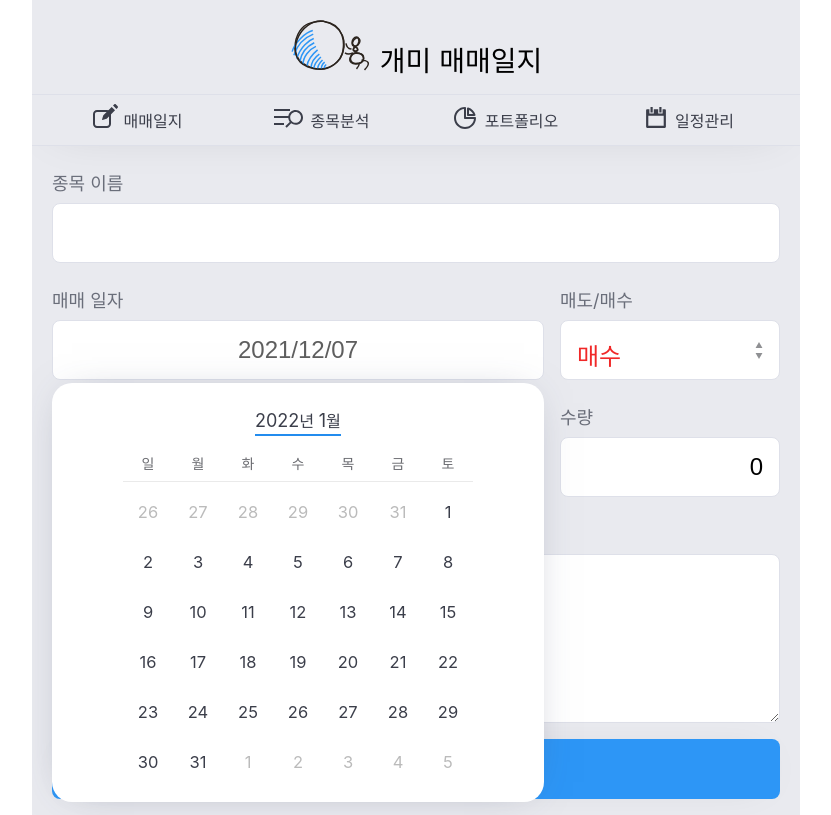
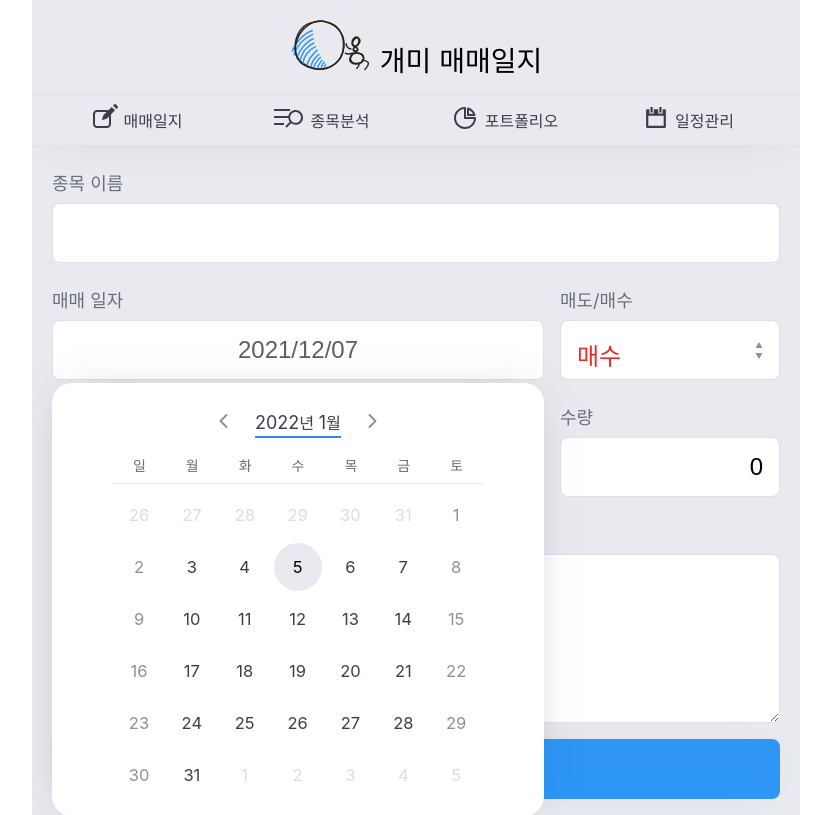
Before and after one commit to uu29/trading-log, a Next.js app: page /create in a window 1280 px wide. Shown: the whole page, without its empty margins (224-1055 px from the left). Built offline with nearby package versions, Linux system fonts and the light colour scheme.

Commit message:
update: CalendarForm 스타일링

```diff
--- a/components/calendar/CalendarStyle.tsx
+++ b/components/calendar/CalendarStyle.tsx
@@ -180,6 +180,7 @@ export const ControlBtn = styled.button<{ isNext?: boolean }>`
   font-size: 1.6rem;
   color: #8f9093;
   transform: translateY(1px);
+  text-indent: -9999px;
 
   ${({ isNext }) =>
     isNext
--- a/components/form/CalendarForm.tsx
+++ b/components/form/CalendarForm.tsx
@@ -1,43 +1,47 @@
+import { useMemo } from "react";
 import useCalendar from "hooks/useCalendar";
 import styled from "@emotion/styled";
-import { CalendarGridWrap } from "components/calendar/CalendarStyle";
+import { getDateObjFromSeconds, todaySec } from "core/firestore/timestamp";
+import { CalendarGridWrap, ControlBtn } from "components/calendar/CalendarStyle";
 
 interface FormDateAreaProps {
   sec: number;
+  extraDay: boolean;
 }
 
-const FormDateArea = ({ sec }: FormDateAreaProps) => {
-  const { checkExtraDay } = useCalendar();
-  const extraDay = checkExtraDay(sec);
+const FormDateArea = ({ sec, extraDay }: FormDateAreaProps) => {
+  const isToday = useMemo(() => todaySec() === sec, [sec]);
+
+  const { _day } = getDateObjFromSeconds(sec);
   const date = new Date(sec * 1000).getDate();
 
-  return <DateItem extraDay={extraDay}>{date}</DateItem>;
-};
-
-const dateDiffMontly = (year, month, monthly_period) => {
-  const now = new Date(year, month, 1);
-  let diff = new Date(now.setMonth(now.getMonth() + monthly_period)); // 특정 month만큼 더하거나 뺌
-  return diff;
+  return (
+    <DateItem extraDay={extraDay} isToday={isToday} isWeekend={_day === 0 || _day === 6}>
+      {date}
+    </DateItem>
+  );
 };
 
 const CalendarForm = () => {
-  const { currYM, secondsFromEpoch, daysKr } = useCalendar();
-  const oneMonthAgo = dateDiffMontly(currYM[0], currYM[1] - 1, -1);
-  const oneMonthLater = dateDiffMontly(currYM[0], currYM[1] - 1, 1);
-  console.log("oneMonthAgo: ", oneMonthAgo);
-  console.log("oneMonthLater: ", oneMonthLater);
+  const { currYM, secondsFromEpoch, daysKr, setPrevMonth, setNextMonth, checkExtraDay } = useCalendar();
 
   return (
     <CalendarFormWrap>
       <CalendarFormLayer>
-        <CurrDate>
+        <CurrDateArea>
+          <ControlBtn type="button" onClick={setPrevMonth}>
+            이전
+          </ControlBtn>
           <h3>
             {currYM[0]}
             <span className="text">년 </span>
             {currYM[1]}
             <span className="text">월</span>
           </h3>
-        </CurrDate>
+          <ControlBtn type="button" isNext onClick={setNextMonth}>
+            다음
+          </ControlBtn>
+        </CurrDateArea>
         <CalendarGridWrap>
           {daysKr.map((dayStr) => (
             <DaysItem key={dayStr}>{dayStr}</DaysItem>
@@ -45,7 +49,7 @@ const CalendarForm = () => {
         </CalendarGridWrap>
         <CalendarGridWrap>
           {secondsFromEpoch.map((sec) => (
-            <FormDateArea key={sec} sec={sec} />
+            <FormDateArea key={sec} sec={sec} extraDay={checkExtraDay(sec)} />
           ))}
         </CalendarGridWrap>
       </CalendarFormLayer>
@@ -67,17 +71,29 @@ const CalendarFormWrap = styled.div`
 `;
 
 const CalendarFormLayer = styled.article`
-  max-width: 35rem;
+  max-width: 37rem;
   margin: auto;
   padding-bottom: 0.5rem;
 `;
 
-const DateItem = styled.div<{ extraDay: boolean }>`
+const DateItem = styled.div<{ extraDay: boolean; isToday: boolean; isWeekend: boolean }>`
+  display: flex;
+  align-items: center;
+  justify-content: center;
+  margin: 0.2rem;
+  width: 4.8rem;
+  height: 4.8rem;
+  overflow: hidden;
+  border-radius: 50%;
+  font-size: 1.65rem;
   text-align: center;
-  line-height: 5rem;
-  height: 5rem;
-  font-size: 1.65rem;
-  ${({ extraDay }) => extraDay && `color: #bbb`}
+  ${({ isWeekend }) => isWeekend && "color: #8F9093;"};
+  ${({ extraDay }) => extraDay && "color: #ddd;"};
+  ${({ isToday }) => isToday && "background: #E9EAEF; color: #000;"};
+  cursor: pointer;
+  &:hover {
+    background: #e9eaef;
+  }
 `;
 
 const DaysItem = styled.div`
@@ -90,12 +106,13 @@ const DaysItem = styled.div`
   line-height: 3.6rem;
 `;
 
-const CurrDate = styled.div`
+const CurrDateArea = styled.div`
   padding: 1.5rem 0 1rem;
   text-align: center;
   font-size: 1.8rem;
 
   h3 {
+    margin: 0 2rem;
     display: inline-block;
     padding-bottom: 2px;
     border-bottom: 2px solid #238cee;
--- a/core/firestore/timestamp.ts
+++ b/core/firestore/timestamp.ts
@@ -105,3 +105,10 @@ export const formatDate = (date: Date, fStr: string, utc?: boolean): string => {
     return ("0" + m).slice(-2);
   });
 };
+
+// 00시 00분으로 초기화된 오늘 날짜
+export const todaySec = () => {
+  const today = new Date();
+  today.setHours(0, 0, 0, 0);
+  return secondsSinceEpoch(today);
+};
```
Also changed, not shown: components/calendar/CalendarDateArea.tsx (+2 -7 lines).
